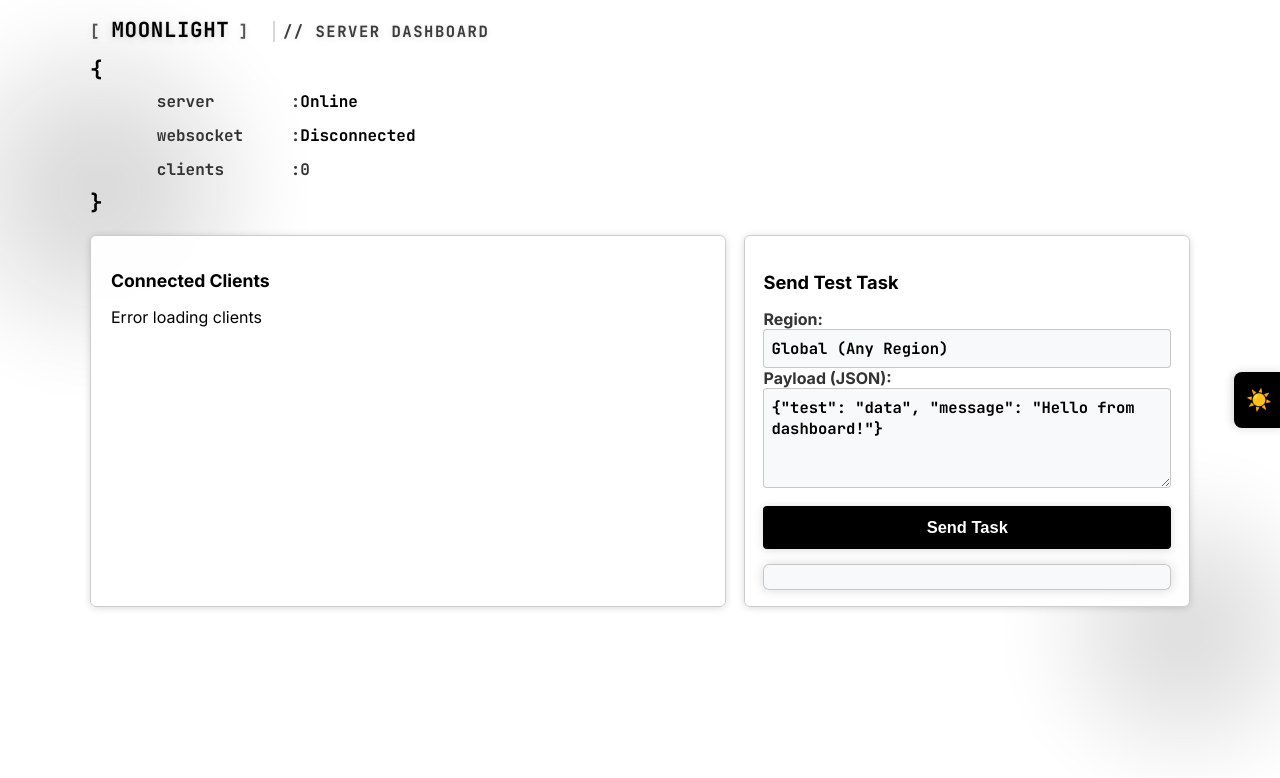
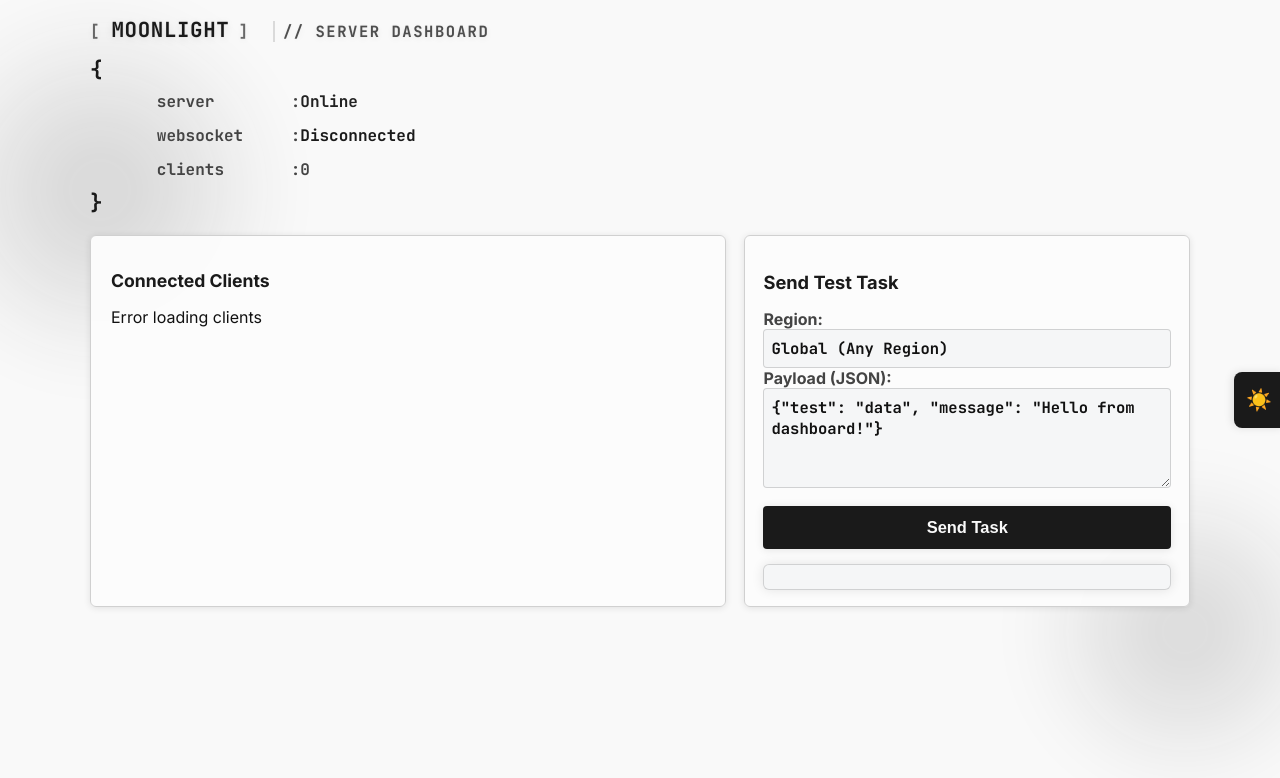
Before and after one commit to Velox0/Moonlight-Server, a plain HTML site: page static/index.html in a window 1280 px wide. Both pictures are taken after a click on the button "Toggle theme". Drawn offline with Linux system fonts and the light colour scheme; no server answers.

Commit message:
MORE THEMES

```diff
--- a/static/script.js
+++ b/static/script.js
@@ -1,42 +1,65 @@
 let ws = null;
 
-// Theme management
-let currentTheme = localStorage.getItem('theme') || 'dark';
+// Supported themes in cycle order
+const THEMES = ['default', 'light', 'midnight'];
+
+// Get saved theme or default if none
+let currentTheme = localStorage.getItem('theme') || 'default';
+
+function applyTheme(theme) {
+    const htmlEl = document.documentElement;
+    if (theme === 'default') {
+        htmlEl.removeAttribute('data-theme');
+    } else {
+        htmlEl.setAttribute('data-theme', theme);
+    }
+}
 
 function setTheme(theme) {
     console.log('setTheme called with:', theme);
 
-    document.documentElement.removeAttribute('data-theme');
-    setTimeout(() => {
-        document.documentElement.setAttribute('data-theme', theme);
-        console.log('data-theme attribute set to:', document.documentElement.getAttribute('data-theme'));
-    }, 10);
+    applyTheme(theme);
 
     currentTheme = theme;
     localStorage.setItem('theme', theme);
 
     const themeToggle = document.getElementById('theme-toggle');
-    const themeIcon = themeToggle.querySelector('.theme-icon');
+    const themeIcon = themeToggle ? themeToggle.querySelector('.theme-icon') : null;
 
+    // Update theme icon based on theme
+    // You can customize these icons for your preference
     if (theme === 'light') {
-        themeIcon.textContent = '☀️';
+        if (themeIcon) themeIcon.textContent = '☀️';
+    } else if (theme === 'midnight') {
+        if (themeIcon) themeIcon.textContent = '🌌';
     } else {
-        themeIcon.textContent = '🌙';
+        if (themeIcon) themeIcon.textContent = '🌙';
     }
 
     // Update debug indicator
     const themeDebug = document.getElementById('theme-debug');
     if (themeDebug) {
         themeDebug.textContent = `Theme: ${theme}`;
-        themeDebug.style.background = theme === 'light' ? 'black' : 'red';
+        // Color mapping for debug background to differentiate themes
+        if (theme === 'light') {
+            themeDebug.style.background = 'black';
+        } else if (theme === 'midnight') {
+            themeDebug.style.background = '#222244';
+        } else {
+            themeDebug.style.background = 'darkred';
+        }
     }
 
     console.log('Theme set successfully to:', theme);
 }
 
+// Cycle themes when toggling
 function toggleTheme() {
     console.log('toggleTheme called, currentTheme:', currentTheme);
-    const newTheme = currentTheme === 'dark' ? 'light' : 'dark';
+    let currentIndex = THEMES.indexOf(currentTheme);
+    if (currentIndex === -1) currentIndex = 0;
+    const newIndex = (currentIndex + 1) % THEMES.length;
+    const newTheme = THEMES[newIndex];
     console.log('Switching to theme:', newTheme);
     setTheme(newTheme);
 }
@@ -190,21 +213,21 @@ document.getElementById('task-form').addEventListener('submit', async (e) => {
 document.addEventListener('DOMContentLoaded', () => {
     console.log('DOM loaded, initializing theme system...');
 
-    // Initialize theme
+    // Initialize theme on page load
     setTheme(currentTheme);
 
     // Add theme toggle event listener
     const themeToggle = document.getElementById('theme-toggle');
-    // console.log('Theme toggle button found:', themeToggle);
-
-    if (themeToggle)
-        themeToggle.addEventListener('mousedown', toggleTheme);
-
+    if (themeToggle) themeToggle.addEventListener('mousedown', toggleTheme);
 
     initWebSocket();
-    document.getElementById('server-status').textContent = 'Online';
+
+    const serverStatus = document.getElementById('server-status');
+    if (serverStatus) serverStatus.textContent = 'Online';
+
     fetchRegions();
     fetchClients();
+
     setInterval(fetchClients, 3000);
     setInterval(fetchRegions, 30000); // Refresh regions every 30 seconds
 });
--- a/static/style.css
+++ b/static/style.css
@@ -2,6 +2,8 @@
 @import url('https://fonts.googleapis.com/css2?family=JetBrains+Mono:wght@700&display=swap');
 
 /* CSS Variables for theming */
+
+/* Default theme */
 :root {
     --bg-primary: #1a1e23;
     --bg-secondary: rgba(40, 50, 60, 0.65);
@@ -26,24 +28,46 @@
 
 /* Light theme */
 [data-theme="light"] {
-    --bg-primary: #ffffff;
-    --bg-secondary: rgba(255, 255, 255, 0.95);
-    --bg-tertiary: rgba(248, 249, 250, 0.98);
-    --text-primary: #000000;
-    --text-secondary: #333333;
-    --text-accent: #000000;
-    --border-primary: #cccccc;
-    --border-accent: rgba(0, 0, 0, 0.2);
-    --shadow-primary: rgba(0, 0, 0, 0.1);
-    --shadow-accent: rgba(0, 0, 0, 0.15);
-    --accent-primary: #000000;
-    --accent-secondary: #0f0f0f;
-    --status-online: #000000;
+    --bg-primary: #f9f9f9;
+    --bg-secondary: rgba(252, 252, 252, 0.95);
+    --bg-tertiary: rgba(245, 246, 247, 0.98);
+    --text-primary: #111111;
+    --text-secondary: #444444;
+    --text-accent: #1a1a1a;
+    --border-primary: #d0d0d0;
+    --border-accent: rgba(0, 0, 0, 0.15);
+    --shadow-primary: rgba(0, 0, 0, 0.05);
+    --shadow-accent: rgba(0, 0, 0, 0.1);
+    --accent-primary: #1a1a1a;
+    --accent-secondary: #2b2b2b;
+    --status-online: #222222;
     --status-offline: #666666;
-    --protocol-http: #333333;
-    --protocol-ws: #000000;
-    --gradient-start: #000000;
-    --gradient-end: #666666;
+    --protocol-http: #444444;
+    --protocol-ws: #1a1a1a;
+    --gradient-start: #1a1a1a;
+    --gradient-end: #777777;
+}
+
+/* Midnight theme */
+[data-theme="midnight"] {
+    --bg-primary: #0d0d0d;
+    --bg-secondary: rgba(18, 18, 18, 0.95);
+    --bg-tertiary: rgba(24, 25, 26, 0.98);
+    --text-primary: #e5e5e5;
+    --text-secondary: #b3b3b3;
+    --text-accent: #f0f0f0;
+    --border-primary: #444444;
+    --border-accent: rgba(255, 255, 255, 0.15);
+    --shadow-primary: rgba(0, 0, 0, 0.6);
+    --shadow-accent: rgba(0, 0, 0, 0.75);
+    --accent-primary: #d9d9d9;
+    --accent-secondary: #c2c2c2;
+    --status-online: #cccccc;
+    --status-offline: #777777;
+    --protocol-http: #b3b3b3;
+    --protocol-ws: #e0e0e0;
+    --gradient-start: #d0d0d0;
+    --gradient-end: #888888;
 }
 
 body {
@@ -275,28 +299,32 @@ table.status-json {
     vertical-align: middle;
 }
 
-.status-dot.online {
-    background: var(--status-online);
-    animation: pulse-green 2.5s infinite;
-}
-
 .status-dot.offline {
     background: var(--status-offline);
 }
 
-@keyframes pulse-green {
+.status-dot.online {
+    background: var(--status-online);
+
+}
+
+@keyframes pulse {
     0% {
-        box-shadow: 0 0 0 0 var(--status-online);
+        transform: scale(1);
+        box-shadow: 0 0 0 0 rgba(var(--status-online-rgb), 0.7);
     }
 
-    70% {
-        box-shadow: 0 0 0 12px transparent;
+    30% {
+        transform: scale(1.5);
+        box-shadow: 0 0 0 10px rgba(var(--status-online-rgb), 0);
     }
 
-    100% {
-        box-shadow: 0 0 0 0 transparent;
+    90% {
+        transform: scale(1);
+        box-shadow: 0 0 0 0 rgba(var(--status-online-rgb), 0.7);
     }
 }
+
 
 .protocol-badge {
     font-size: 0.77rem;
```
